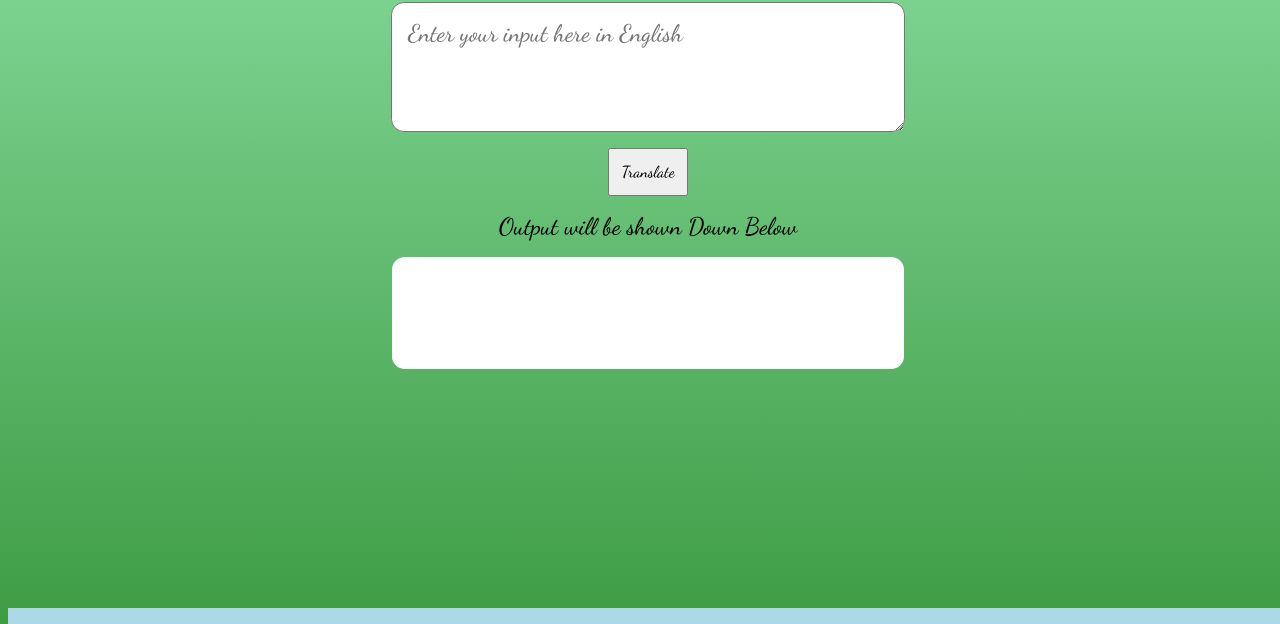
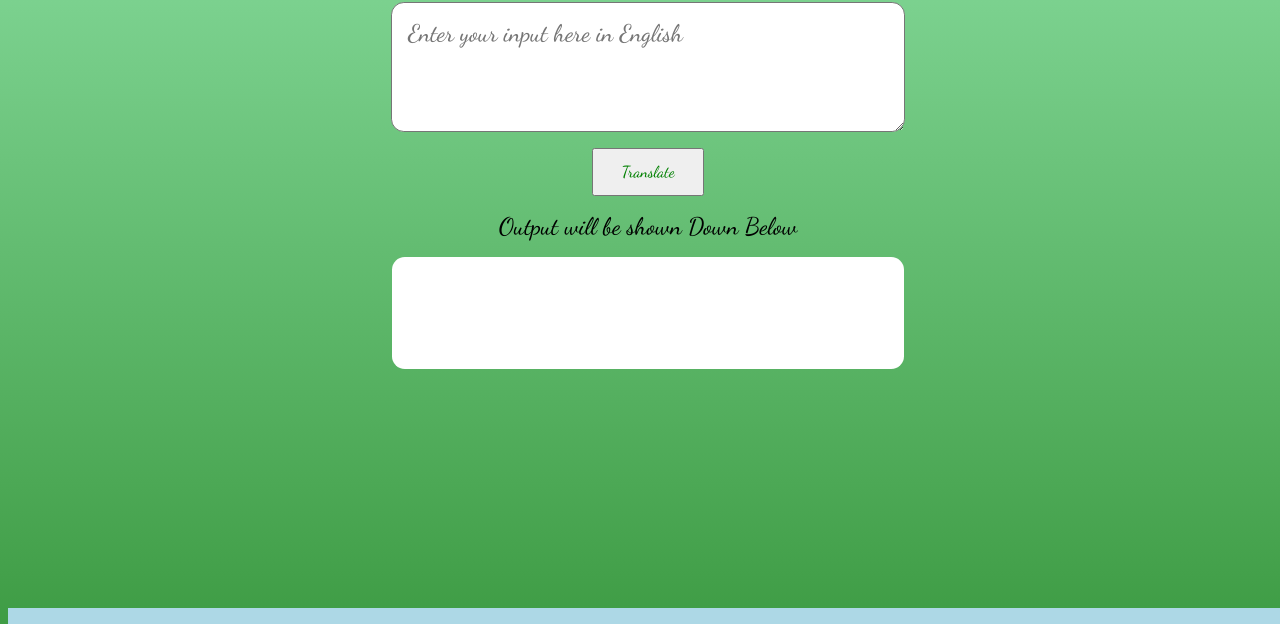
Before and after one commit to MurtazaBagwala07/YodaTalk, a plain HTML site: page index.html in a window 1280 px wide. Shown: the part 79-703 px from the top of the page. Drawn offline with Linux system fonts and the light colour scheme.

Commit message:
design color change

```diff
--- a/style.css
+++ b/style.css
@@ -32,10 +32,16 @@ button{
     margin-left: auto;
     margin-right: auto;
     margin-top: 1rem;
-    width: 5rem;
+    width: 7rem;
     height: 3rem;
     font-family: 'Dancing Script', cursive;
     font-size: 1rem;
+    color: green;
+}
+
+button:hover{
+    background-color: darkgreen;
+    color: white;
 }
 
 .output-label{
```
